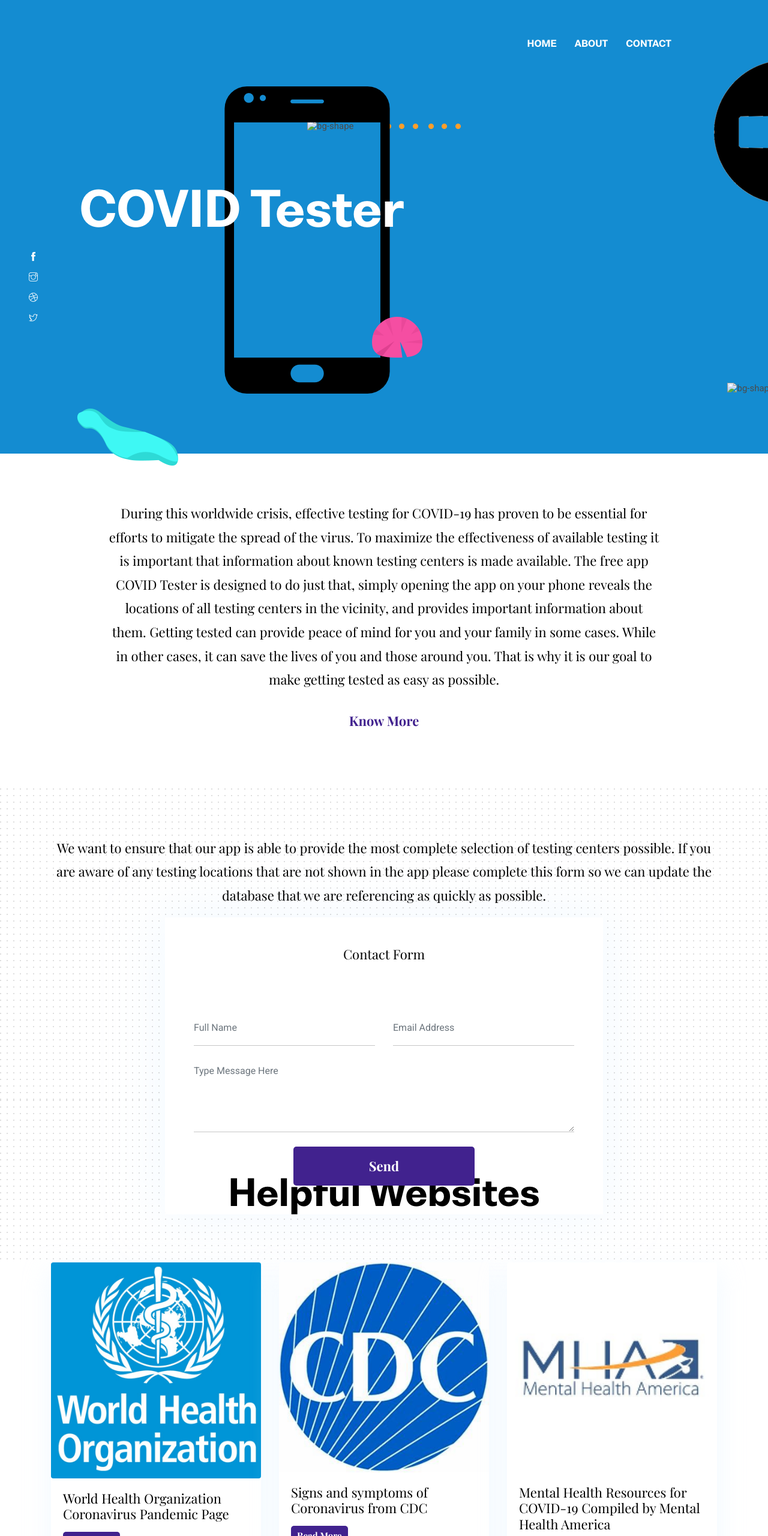
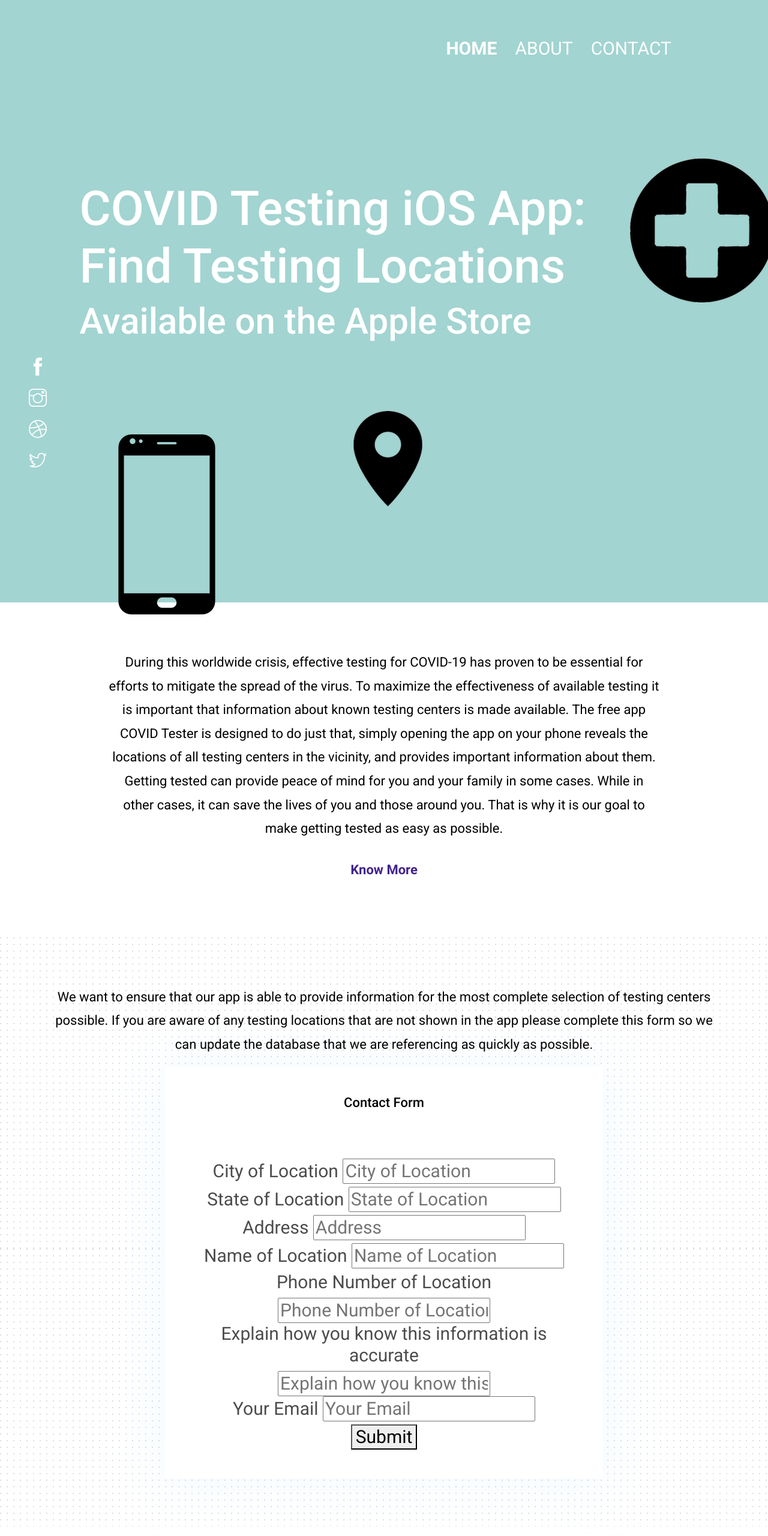
Before and after one commit to COVIDTester/COVIDTester.github.io, a plain HTML site: page index.html in a window 1280 px wide. Shown: the top 2560 px of the page at 60% size. Drawn offline with nearby package versions, Linux system fonts and the light colour scheme.

Commit message:
More UI changes and first draft of new site submission form

```diff
--- a/css/style.css
+++ b/css/style.css
@@ -10,7 +10,7 @@
 /*  typography */
 @import url("https://fonts.googleapis.com/css?family=Playfair+Display:400,700|Roboto:300,400,500,700");
 @font-face {
-  font-family: 'BwNistaInt-xBd';
+  font-family: 'Roboto', sans-serif;
   src: url("../plugins/fonts/BwNistaInt-xBd.woff") format("woff");
   font-style: normal;
   font-display: swap;
@@ -18,9 +18,9 @@
 
 body {
   line-height: 1.2;
-  font-family: "Roboto", sans-serif;
+  font-family: 'Roboto', sans-serif;
   -webkit-font-smoothing: antialiased;
-  font-size: 15px;
+  font-size: 30px;
   color: #4c4c4c;
 }
 
@@ -29,7 +29,7 @@
   color: #4c4c4c;
   font-size: 15px;
   line-height: 1.8;
-  font-family: "Roboto", sans-serif;
+  font-family: 'Roboto', sans-serif;
 }
 
 p-lg, .paragraph-lg {
@@ -38,7 +38,7 @@
 
 h1, h2, h3, h4, h5, h6 {
   color: #000;
-  font-family: "Playfair Display", serif;
+  font-family: 'Roboto', sans-serif;
   line-height: 1.2;
 }
 
@@ -81,7 +81,7 @@
 /* Button style */
 .btn {
   font-size: 22px;
-  font-family: "Playfair Display", serif;
+  font-family: 'Roboto', sans-serif;
   text-transform: capitalize;
   padding: 16px 44px;
   border-radius: 5px;
@@ -217,7 +217,7 @@
 
 .section-title {
   margin-bottom: 80px;
-  font-family: "BwNistaInt-xBd";
+  font-family: 'Roboto', sans-serif;
 }
 
 .bg-cover {
@@ -251,7 +251,7 @@
 }
 
 .bg-primary {
-  background: #148CD1 !important;
+  background: #A2D4D1 !important;
 }
 
 .bg-gray {
@@ -327,11 +327,11 @@
 }
 
 .font-secondary {
-  font-family: "Playfair Display", serif !important;
+  font-family: 'Roboto', sans-serif;
 }
 
 .font-tertiary {
-  font-family: "BwNistaInt-xBd" !important;
+  font-family: 'Roboto', sans-serif;
 }
 
 .shadow {
@@ -426,7 +426,7 @@
 }
 
 .navigation.nav-bg {
-  background-color: #41228e;
+  background-color: #233329;
   padding: 15px 100px;
 }
 
@@ -439,12 +439,12 @@
 @media (max-width: 991px) {
   .navigation {
     padding: 20px;
-    background: #41228e;
+    background: #233329;
   }
 }
 
 .navbar .nav-item .nav-link {
-  font-family: "BwNistaInt-xBd";
+  font-family: 'Roboto', sans-serif;
   text-transform: uppercase;
   padding: 15px;
 }
@@ -520,7 +520,7 @@
 }
 
 #l9 {
-  bottom: 100px;
+  bottom: 500px;
   right: -10px;
 }
 
@@ -728,11 +728,11 @@
 /* /testimonial */
 /* footer */
 .footer-section {
-  padding-top: 200px;
+  padding-top: 0px;
 }
 
 .section-on-footer {
-  margin-bottom: -250px;
+
 }
 
 .shadow-down {
@@ -776,7 +776,7 @@
 }
 
 .content strong {
-  font-family: "Playfair Display", serif;
+  font-family: 'Roboto', sans-serif;
   font-size: 22px;
   font-weight: normal;
   color: #000;
--- a/index.html
+++ b/index.html
@@ -1,5 +1,6 @@
 <!DOCTYPE html>
 <html lang="zxx">
+<link href="https://fonts.googleapis.com/css?family=Roboto&display=swap" rel="stylesheet">
 
 <head>
   <meta charset="utf-8">
@@ -58,7 +59,8 @@
   <div class="container">
     <div class="row">
       <div class="col-lg-11 mx-auto">
-        <h1 class="text-white font-tertiary">COVID Tester</h1>
+        <h1 class="text-white font-tertiary">COVID Testing iOS App: Find Testing Locations</h1>
+          <h2 class="text-white font-tertiary">Available on the Apple Store</h2>
       </div>
     </div>
   </div>
@@ -67,25 +69,25 @@
     <img src="images/illustrations/dots-cyan.png" alt="bg-shape">
   </div>
   <div class="layer" id="l3">
-    <img src="images/illustrations/leaf-orange.png" alt="bg-shape">
+    <img src="images/illustrations/background.png" alt="bg-shape">
   </div>
   <div class="layer" id="l4">
-    <img src="images/illustrations/dots-orange.png" alt="bg-shape">
+    <img src="images/illustrations/background.png" alt="bg-shape">
   </div>
   <div class="layer" id="l5">
-    <img src="images/illustrations/leaf-yellow.png" alt="bg-shape">
+    <img src="images/illustrations/background.png" alt="bg-shape">
   </div>
   <div class="layer" id="l6">
-    <img src="images/illustrations/leaf-cyan.png" alt="bg-shape">
+    <img src="images/illustrations/phone.png" alt="bg-shape">
   </div>
   <div class="layer" id="l7">
-    <img src="images/illustrations/dots-group-orange.png" alt="bg-shape">
+    <img src="images/illustrations/background.png" alt="bg-shape">
   </div>
   <div class="layer" id="l8">
-    <img src="images/illustrations/leaf-pink-round.png" alt="bg-shape">
+    <img src="images/illustrations/location.png" alt="bg-shape">
   </div>
   <div class="layer" id="l9">
-    <img src="images/illustrations/leaf-cyan-2.png" alt="bg-shape">
+    <img src="images/illustrations/medical-symbol.png" alt="bg-shape">
   </div>
   <!-- social icon -->
   <ul class="list-unstyled ml-5 mt-3 position-relative zindex-1">
@@ -122,27 +124,54 @@
   <div class="container">
     <div class="row">
       <div class="col-12 text-center">
-        <p class="font-secondary paragraph-lg text-dark">We want to ensure that our app is able to provide the most complete selection of testing
+        <p class="font-secondary paragraph-lg text-dark">We want to ensure that our app is able to provide information for the most complete selection of testing
         centers possible. If you are aware of any testing locations that are not shown in the app please complete this form so we
         can update the database that we are referencing as quickly as possible. </h2>
       </div>
       <div class="col-lg-8 mx-auto">
         <div class="bg-white rounded text-center p-5 shadow-down">
           <h4 class="mb-80">Contact Form</h4>
-          <form action="#" class="row">
-            <div class="col-md-6">
-              <input type="text" id="name" name="name" placeholder="Full Name" class="form-control px-0 mb-4">
+          <form id="test-form">
+
+            <div>
+              <label>City of Location</label>
+              <input type="text" name="form_field_1" placeholder="City of Location"/>
             </div>
-            <div class="col-md-6">
-              <input type="email" id="email" name="email" placeholder="Email Address" class="form-control px-0 mb-4">
+
+            <div>
+              <label>State of Location</label>
+              <input type="text" name="form_field_2" placeholder="State of Location"/>
             </div>
-            <div class="col-12">
-              <textarea name="message" id="message" class="form-control px-0 mb-4"
-                placeholder="Type Message Here"></textarea>
+
+            <div>
+              <label>Address</label>
+              <input type="text" name="form_field_3" placeholder="Address"/>
             </div>
-            <div class="col-lg-6 col-10 mx-auto">
-              <button class="btn btn-primary w-100">send</button>
+
+            <div>
+              <label>Name of Location</label>
+              <input type="text" name="form_field_4" placeholder="Name of Location"/>
             </div>
+
+            <div>
+              <label>Phone Number of Location</label>
+              <input type="text" name="form_field_1" placeholder="Phone Number of Location"/>
+            </div>
+
+            <div>
+              <label>Explain how you know this information is accurate</label>
+              <input type="text" name="form_field_1" placeholder="Explain how you know this information is accurate"/>
+            </div>
+
+            <div>
+              <label>Your Email</label>
+              <input type="text" name="form_field_1" placeholder="Your Email"/>
+            </div>
+
+            <div>
+              <button type="submit"id="submit-form">Submit</button>
+            </div>
+
           </form>
         </div>
       </div>
@@ -204,25 +233,11 @@
 
 <!-- footer -->
 <footer class="bg-dark footer-section">
-  <div class="section">
-    <div class="container">
-      <div class="row">
-        <div class="col-md-4">
-          <h5 class="text-light">Email</h5>
-          <p class="text-white paragraph-lg font-secondary">alexandriastorm99@gmail.com</p>
-        </div>
-        <div class="col-md-4">
-          <h5 class="text-light">Address</h5>
-          <p class="text-white paragraph-lg font-secondary"></p>
-        </div>
-      </div>
-    </div>
-  </div>
   <div class="border-top text-center border-dark py-5">
     <p class="mb-0 text-light">Copyright ©<script>
         var CurrentYear = new Date().getFullYear()
         document.write(CurrentYear)
-      </script> a theme by <a href="https://themefisher.com">themefisher.com</a></p>
+      </script>COVID Testing</a></p>
   </div>
 </footer>
 <!-- /footer -->
--- a/js/script.js
+++ b/js/script.js
@@ -145,6 +145,8 @@
         buffer: 1
     });
 
+
+    //Copy and Pasted Thing
     jQuery('input[name="shuffle-filter"]').on('change', function (evt) {
         var input = evt.currentTarget;
         if (input.checked) {
@@ -152,6 +154,20 @@
         }
     });
 
+    var $form = $('form#test-form'),
+        url = 'https://script.google.com/macros/s/AKfycbxXtYW_P7D_vWDKrFPbSFphiGxmLKjxhEsYSFFuYZY_dwK4wZuW/exec'
+
+    $('#submit-form').on('click', function(e) {
+      e.preventDefault();
+      var jqxhr = $.ajax({
+        url: url,
+        method: "GET",
+        dataType: "json",
+        data: $form.serializeObject()
+      }).success(
+        // do something
+      );
+    })
 
 
 })(jQuery);
```
Also changed, not shown: about.html (+8 -52 lines), contact.html (+4 -13 lines), images/illustrations/background.png (added), images/illustrations/dots-group-orange.png (deleted), images/illustrations/location.png (added), images/illustrations/medical-symbol.png (renamed from images/illustrations/leaf-yellow.png), images/illustrations/phone.png (added), images/team/member-1.png, images/team/member-2.png, images/team/member-3.png, leaf-cyan.png (renamed from images/illustrations/leaf-cyan.png), 2 other files.
